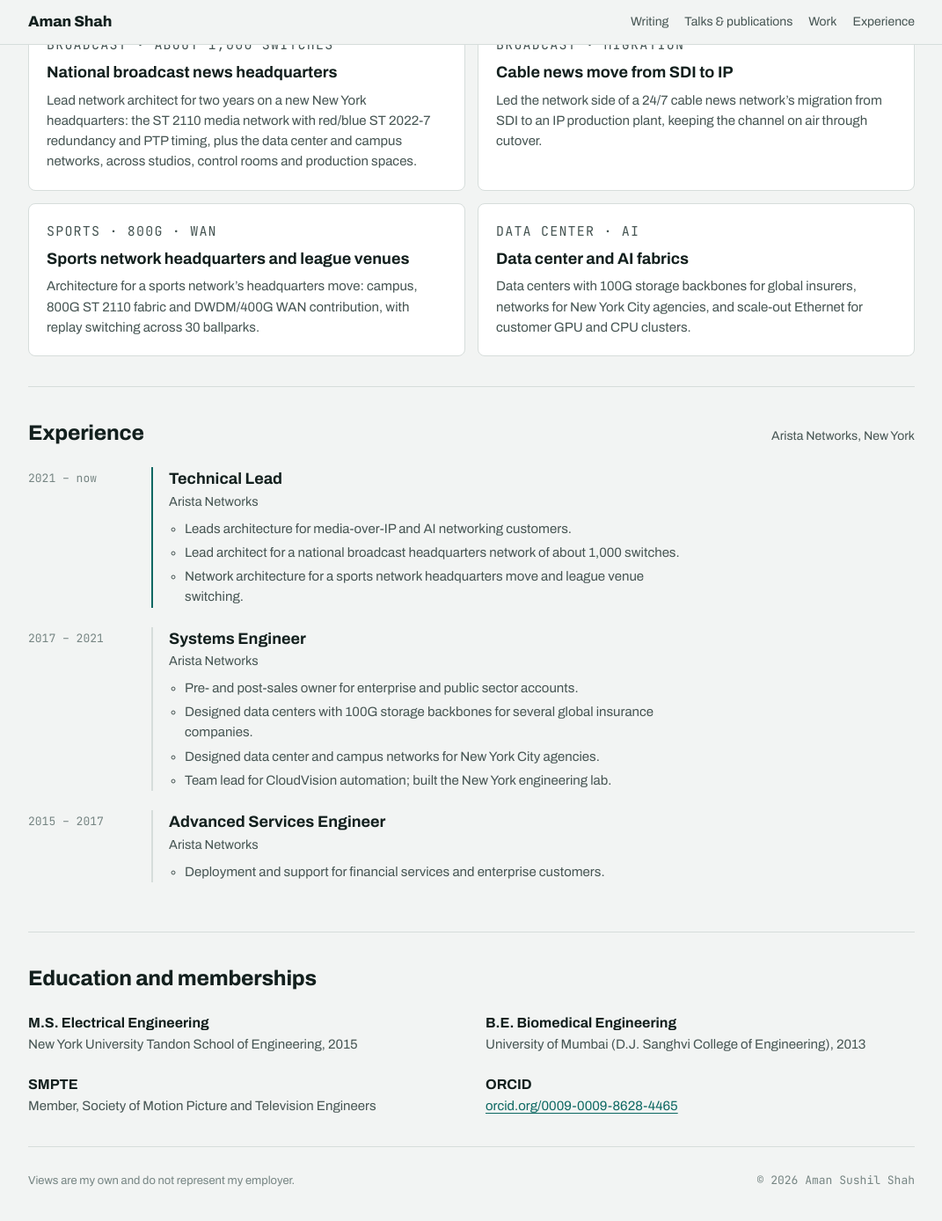
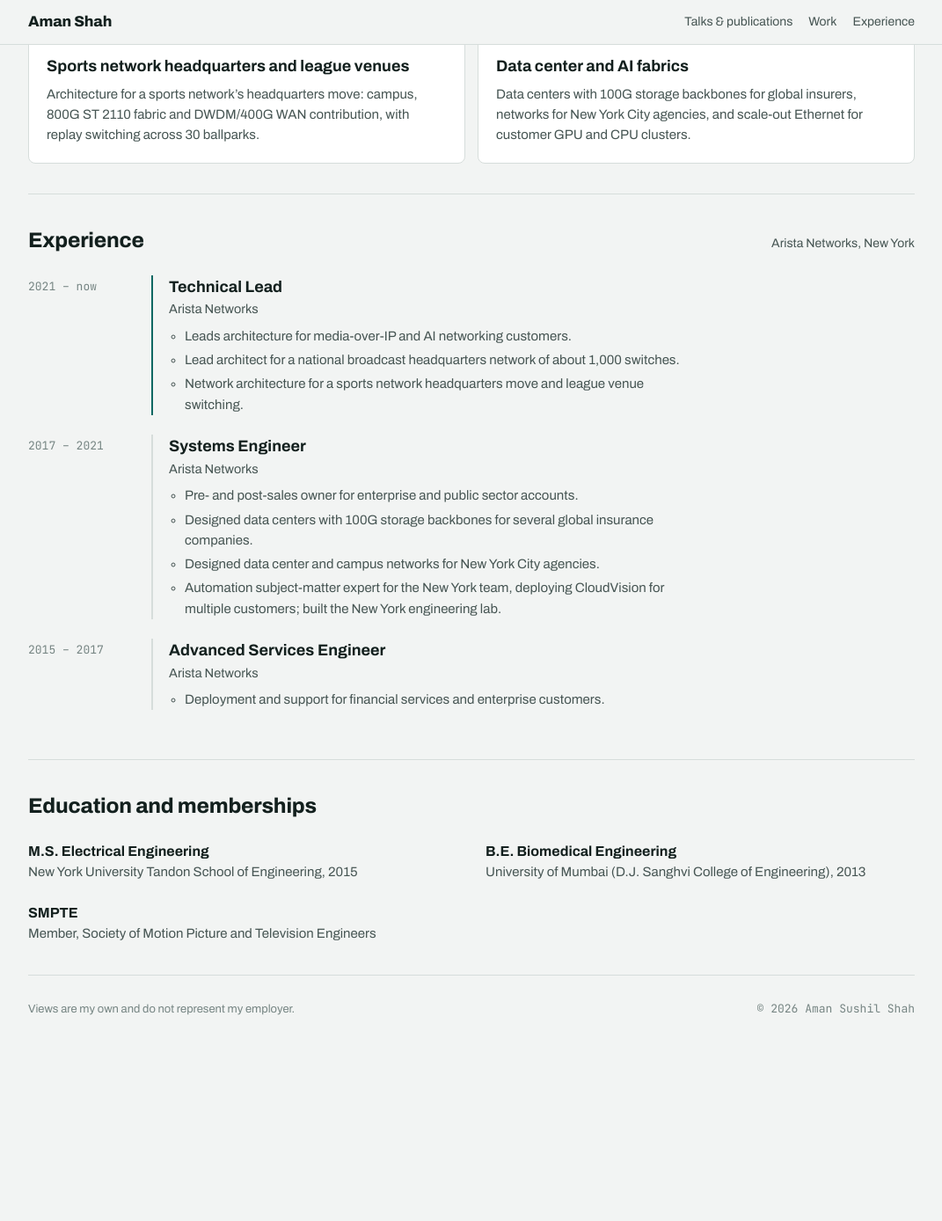
Before and after one commit to Amanshah91/amanshah91.github.io, a Jekyll site: the page built from index.html, in a window 1280 px wide and 1400 px high, scrolled down 1333 px. Shown: the top 1388 px of the window at 88% size, without its empty margins (104-1175 px from the left). Built offline with Jekyll 4.4.1, drawn with Linux system fonts in a browser that asks for light colours; after the commit the page ends 2538 px from its top, so only the background shows below that; some of the changed text lies outside the part shown.

Commit message:
Add contact email, hide empty Writing section, tidy experience and links
- Add email to the profile facts
- Hide the Writing section and nav link until the first post is published
- Describe the Systems Engineer automation role as subject-matter expert
- Remove the duplicate ORCID entry from Education and memberships

Co-Authored-By: Claude Opus 5.5 <noreply@anthropic.com>
Claude-Session: https://claude.ai/code/session_01HMBSjizZ6nsCh1u1HWjwPE

```diff
--- a/_layouts/default.html
+++ b/_layouts/default.html
@@ -15,7 +15,7 @@
   <div class="wrap">
     <a class="brand" href="{{ '/' | relative_url }}">Aman Shah</a>
     <nav class="nav">
-      <a href="{{ '/#writing' | relative_url }}">Writing</a>
+      {% if site.posts.size > 0 %}<a href="{{ '/#writing' | relative_url }}">Writing</a>{% endif %}
       <a href="{{ '/#talks' | relative_url }}">Talks &amp; publications</a>
       <a href="{{ '/#work' | relative_url }}">Work</a>
       <a href="{{ '/#experience' | relative_url }}">Experience</a>
--- a/index.html
+++ b/index.html
@@ -38,9 +39,9 @@ layout: default
     </div>
   </section>
 
+  {% if site.posts.size > 0 %}
   <section class="block" id="writing">
     <div class="shead"><h2>Writing</h2><p>{{ site.posts.size }} published</p></div>
-    {% if site.posts.size > 0 %}
     <ul class="rows">
       {% for p in site.posts %}
       <li class="row">
@@ -53,10 +54,8 @@ layout: default
       </li>
       {% endfor %}
     </ul>
-    {% else %}
-    <p class="empty">Articles on ST 2110 facility design, precision timing and AI networking are on the way.</p>
-    {% endif %}
   </section>
+  {% endif %}
 
   <section class="block" id="talks">
     <div class="shead"><h2>Talks and publications</h2><p>Bylined work in professional venues</p></div>
@@ -125,7 +124,7 @@ layout: default
             <li>Pre- and post-sales owner for enterprise and public sector accounts.</li>
             <li>Designed data centers with 100G storage backbones for several global insurance companies.</li>
             <li>Designed data center and campus networks for New York City agencies.</li>
-            <li>Team lead for CloudVision automation; built the New York engineering lab.</li>
+            <li>Automation subject-matter expert for the New York team, deploying CloudVision for multiple customers; built the New York engineering lab.</li>
           </ul>
         </div>
       </li>
@@ -148,7 +147,6 @@ layout: default
       <div><h3>M.S. Electrical Engineering</h3><p>New York University Tandon School of Engineering, 2015</p></div>
       <div><h3>B.E. Biomedical Engineering</h3><p>University of Mumbai (D.J. Sanghvi College of Engineering), 2013</p></div>
       <div><h3>SMPTE</h3><p>Member, Society of Motion Picture and Television Engineers</p></div>
-      <div><h3>ORCID</h3><p><a href="https://orcid.org/0009-0009-8628-4465">orcid.org/0009-0009-8628-4465</a></p></div>
     </div>
   </section>
 </div>
```
Also changed, not shown: other parts of index.html (+1 -0 lines).
